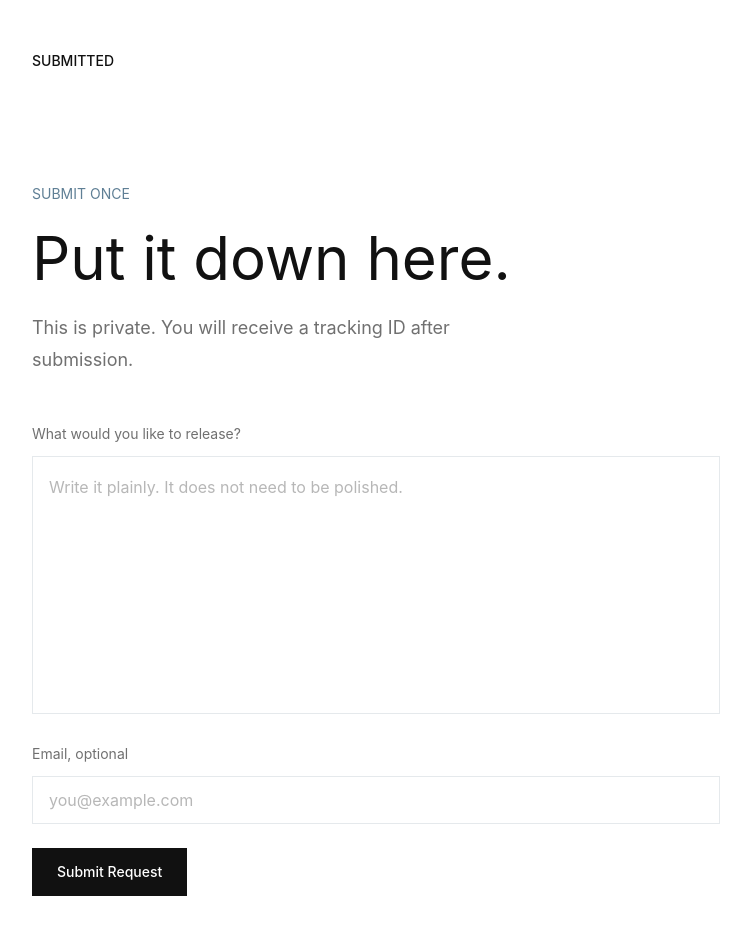
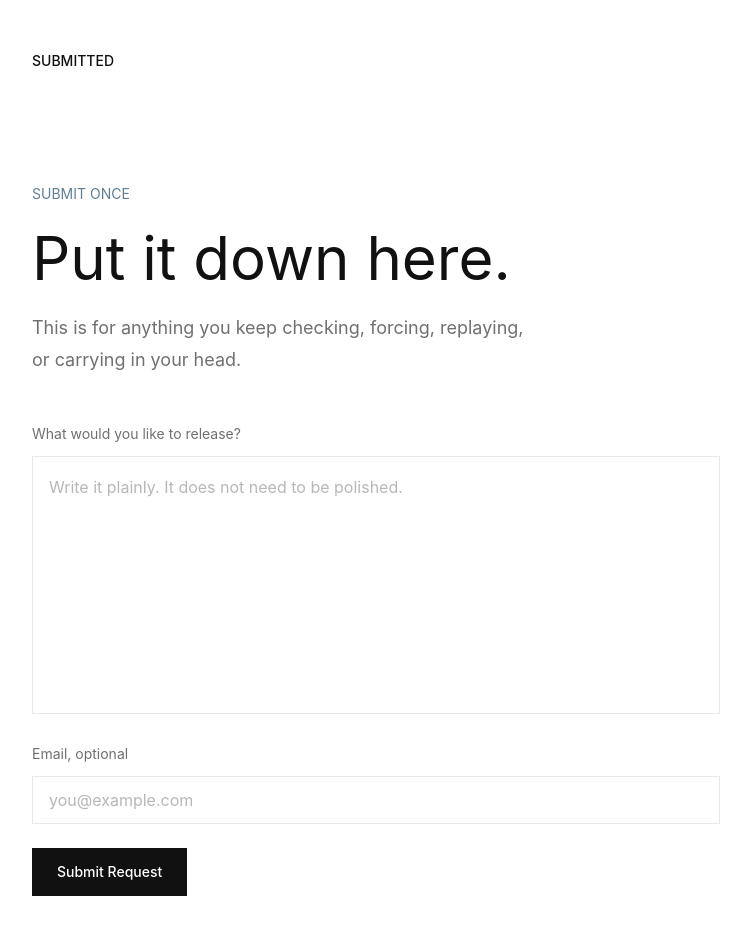
Before and after one commit to muyokapsl/submitted, a Next.js app: page /submit in a window 1280 px wide. Shown: the top 934 px of the page, without its empty margins (264-1015 px from the left). Built offline with nearby package versions, Linux system fonts and the light colour scheme.

Commit message:
Clarify phase 2 submit page copy

```diff
--- a/app/submit/page.tsx
+++ b/app/submit/page.tsx
@@ -11,13 +11,14 @@ export default function SubmitPage() {
 
         <div className="pt-20 sm:pt-28">
           <p className="mb-6 text-sm uppercase text-blue">
-            Submit once
+            SUBMIT ONCE
           </p>
           <h1 className="text-4xl font-normal leading-tight text-ink sm:text-6xl">
             Put it down here.
           </h1>
           <p className="mt-6 max-w-lg text-lg leading-8 text-ink/60">
-            This is private. You will receive a tracking ID after submission.
+            This is for anything you keep checking, forcing, replaying, or
+            carrying in your head.
           </p>
 
           <SubmitForm />
```
